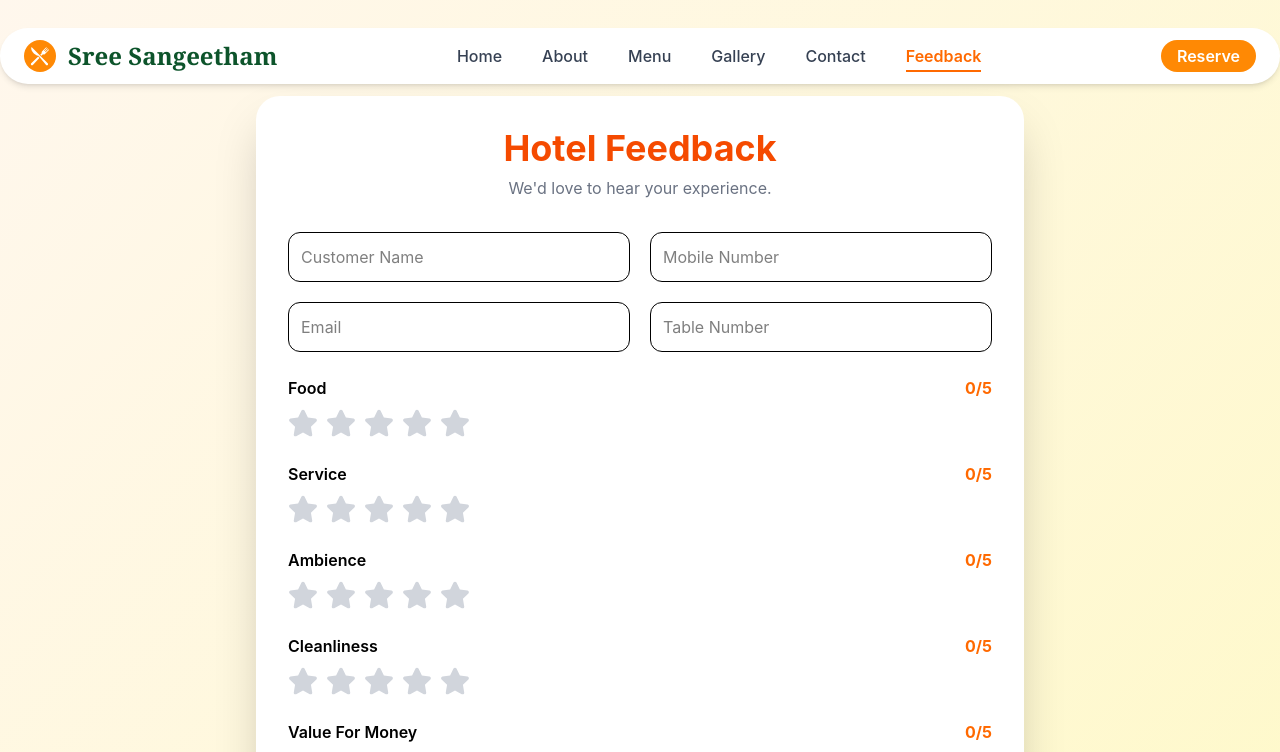
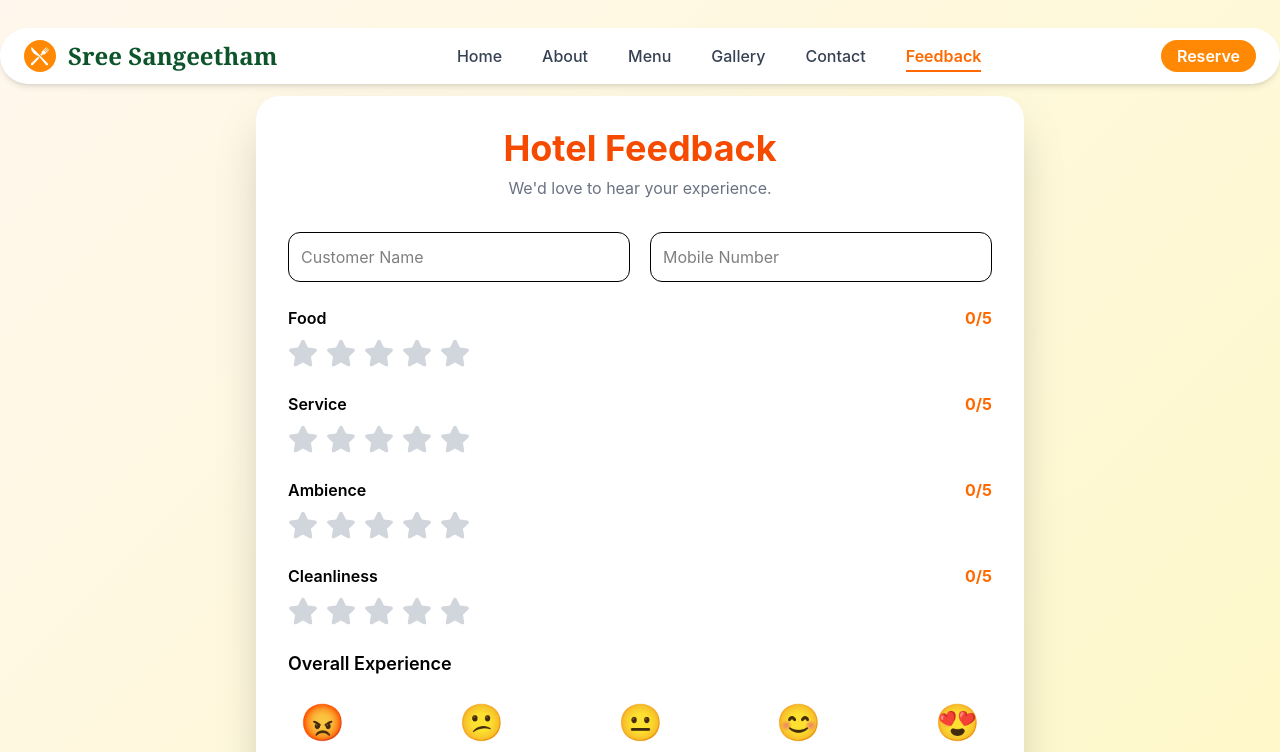
Before and after one commit to Mohanapriyan1386K/sangeetamrestaurant, a React (Vite) app: page /feedback in a window 1280 px wide. Shown: the top 752 px of the page. Built offline with nearby package versions, Linux system fonts and the light colour scheme.

Commit message:
feed back

```diff
--- a/src/Screen/ClientScreen/Feedback.tsx
+++ b/src/Screen/ClientScreen/Feedback.tsx
@@ -10,7 +10,7 @@ const ratingFields = [
   "service",
   "ambience",
   "cleanliness",
-  "valueForMoney",
+  // "valueForMoney",
 ];
 
 const validationSchema = Yup.object({
@@ -18,10 +18,10 @@ const validationSchema = Yup.object({
   mobileNumber: Yup.string()
     .matches(/^[0-9]{10}$/, "Enter a valid mobile number")
     .required("Mobile number is required"),
-  email: Yup.string().email("Invalid email").required("Email is required"),
-  tableNumber: Yup.number()
-    .required("Table number is required")
-    .positive(),
+  // email: Yup.string().email("Invalid email").required("Email is required"),
+  // tableNumber: Yup.number()
+  //   .required("Table number is required")
+  //   .positive(),
   likedMost: Yup.string().required("Please enter your feedback"),
   suggestions: Yup.string(),
 });
@@ -42,8 +42,8 @@ export default function Feedback() {
     initialValues: {
       customerName: "",
       mobileNumber: "",
-      email: "",
-      tableNumber: "",
+      // email: "",
+      // tableNumber: "",
       ratings: {
         food: 0,
         service: 0,
@@ -133,7 +133,7 @@ export default function Feedback() {
               )}
             </div>
 
-            <div>
+            {/* <div>
               <input
                 name="email"
                 placeholder="Email"
@@ -145,9 +145,9 @@ export default function Feedback() {
               {formik.touched.email && formik.errors.email && (
                 <p className="text-red-500 text-sm mt-1">{formik.errors.email}</p>
               )}
-            </div>
+            </div> */}
 
-            <div>
+            {/* <div>
               <input
                 name="tableNumber"
                 placeholder="Table Number"
@@ -160,7 +160,7 @@ export default function Feedback() {
               {formik.touched.tableNumber && formik.errors.tableNumber && (
                 <p className="text-red-500 text-sm mt-1">{formik.errors.tableNumber}</p>
               )}
-            </div>
+            </div> */}
 
           </div>
 
```
